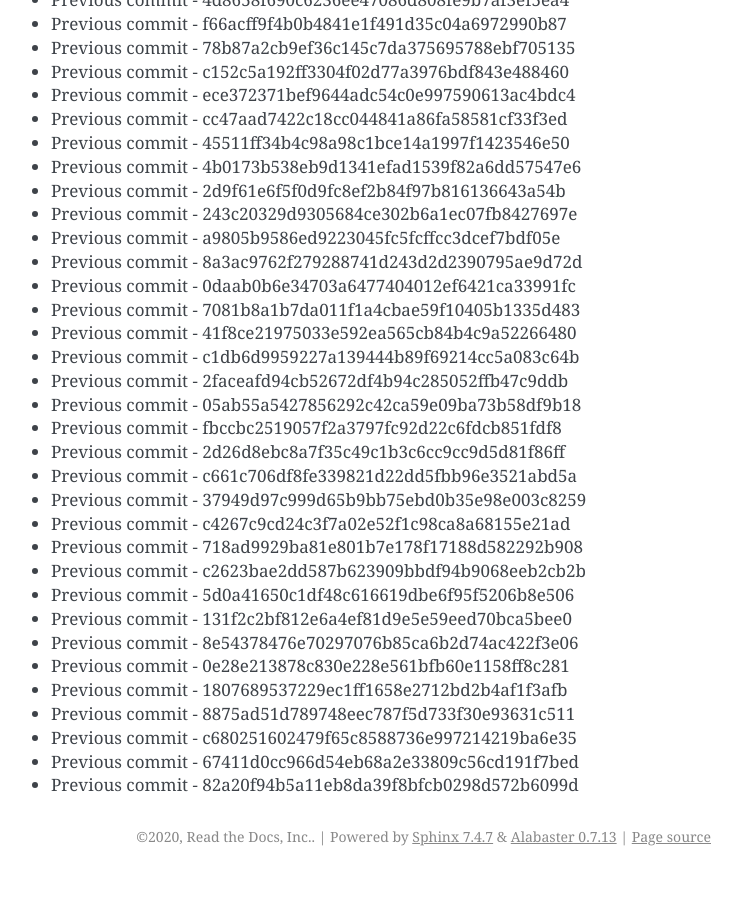
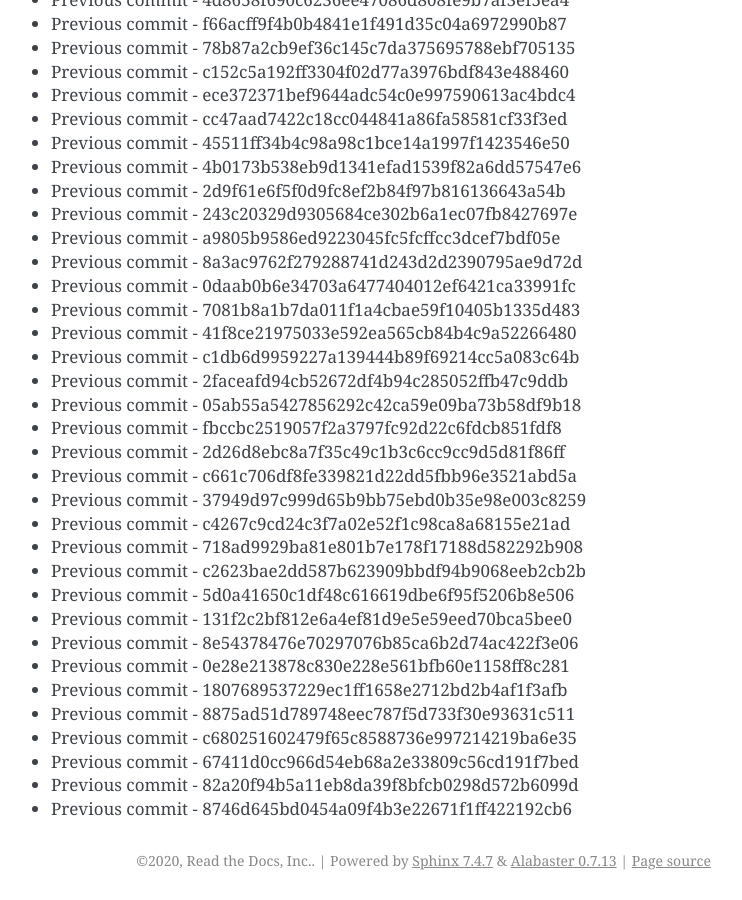
Before and after one commit to readthedocs/rtd-git-stresstest, a Sphinx documentation site: the page built from docs/updates.rst, in a window 1280 px wide and 900 px high, scrolled down 64550 px. Shown: the whole window, without its empty margins (399-1141 px from the left). Built offline with Sphinx 7.4.7, drawn with Linux system fonts in a browser that asks for light colours; before the commit the page ends 65426 px from its top, so only the background shows below that.

Commit message:
Generating commit from previous: 8746d645bd0454a09f4b3e22671f1ff422192cb6

```diff
--- a/docs/updates.rst
+++ b/docs/updates.rst
@@ -2744,3 +2744,4 @@ It can be tested for any performance characteristics.
 * Previous commit - c680251602479f65c8588736e997214219ba6e35
 * Previous commit - 67411d0cc966d54eb68a2e33809c56cd191f7bed
 * Previous commit - 82a20f94b5a11eb8da39f8bfcb0298d572b6099d
+* Previous commit - 8746d645bd0454a09f4b3e22671f1ff422192cb6
```
